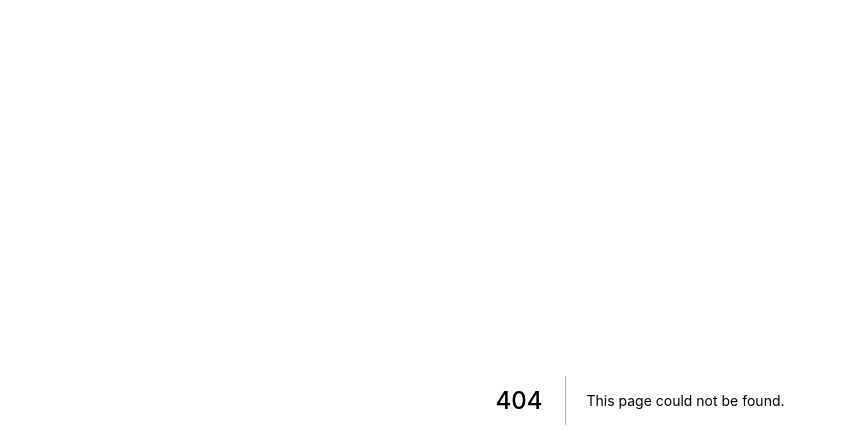
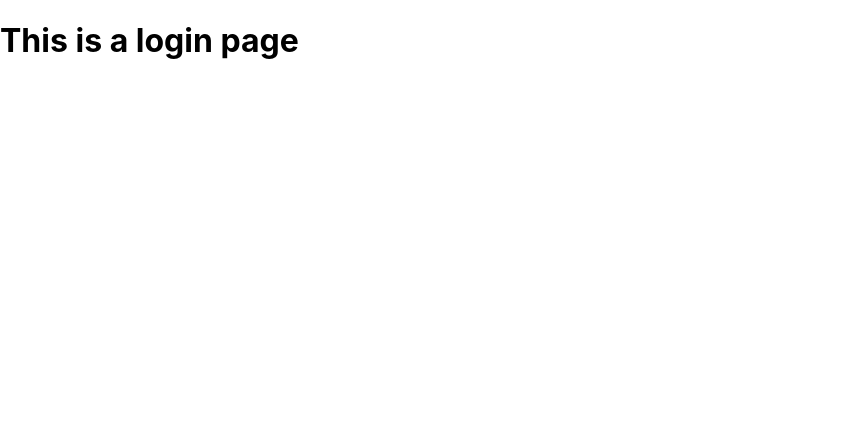
Before and after one commit to MotongiM/Spotify2-0, a Next.js app in the folder spotify2-0/: page /Login in a window 1280 px wide. Before the commit this address had no page. Shown: the top 448 px of the page, without its empty margins (0-846 px from the left). Built offline with nearby package versions, Linux system fonts and the light colour scheme.

Commit message:
Implementing Login auth

```diff
--- /dev/null
+++ b/spotify2-0/pages/Login.js
@@ -0,0 +1,11 @@
+import React from 'react'
+
+function Login() {
+  return (
+    <div>
+        <h1>This is a login page</h1>
+    </div>
+  )
+}
+
+export default Login
```
